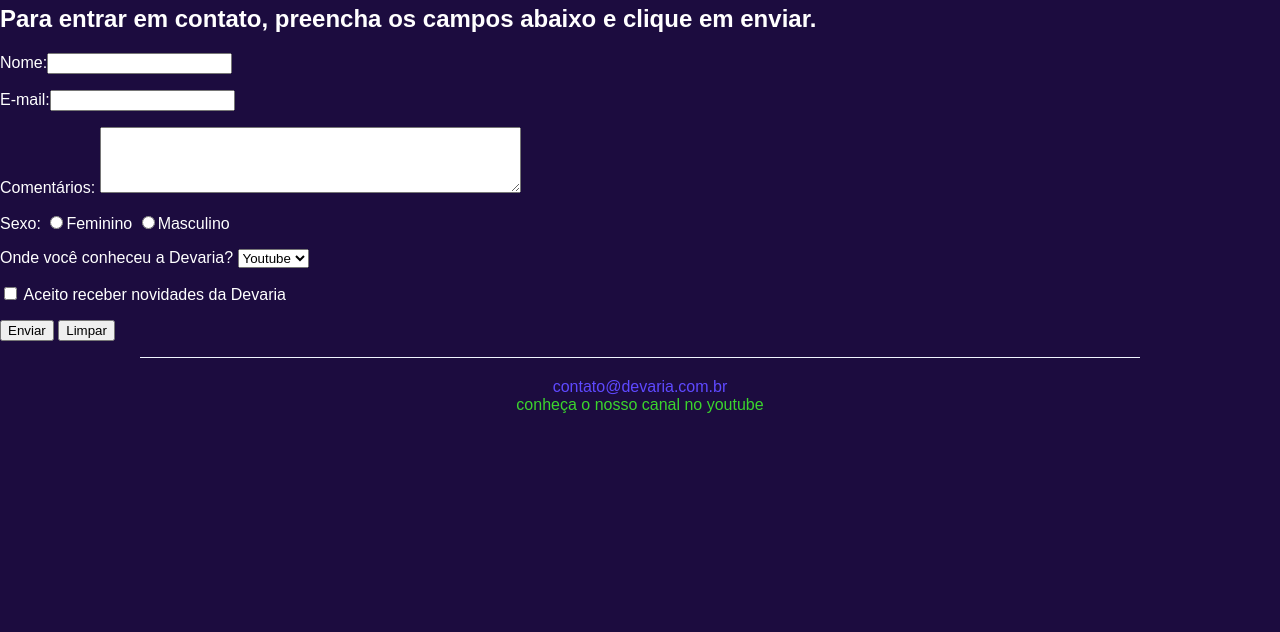
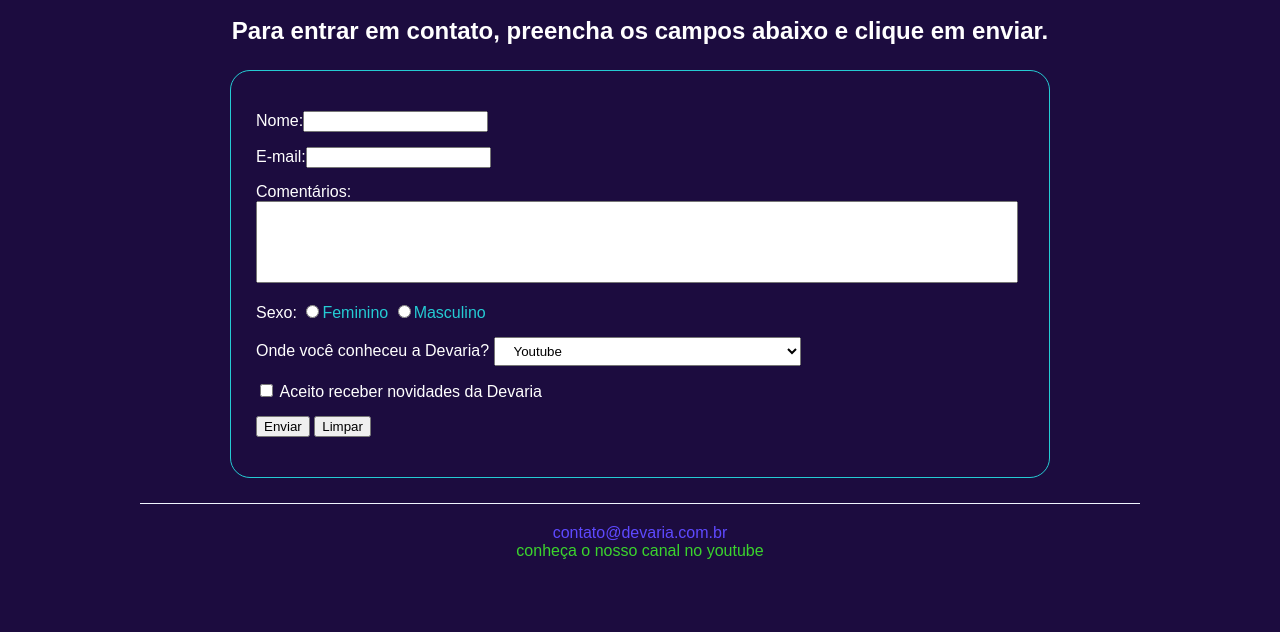
Before and after one commit to pacicco/devaria-css-aula1, a plain HTML site: page FaleConosco.html in a window 1280 px wide. Shown: the part 168-800 px from the top of the page. Drawn offline with Linux system fonts and the light colour scheme.

Commit message:
index, professores e fale conosco

```diff
--- a/FaleConosco.html
+++ b/FaleConosco.html
@@ -8,6 +8,7 @@
     <link rel="stylesheet" href="public/css/devaria.css" />
     <link rel="stylesheet" href="public/css/footer.css" />
     <link rel="stylesheet" href="public/css/header.css" />
+    <link rel="stylesheet" href="public/css/fale-conosco.css" />
 </head>
 
 <body>
@@ -25,41 +26,40 @@
         </nav>
     </header>
     <main>
-        <h1>Fale com a Devaria através dessa página.</h1>
-        <h2>Para entrar em contato, preencha os campos abaixo e clique em enviar.</h2>
-        <form action="index.html">
-            <p>
+        <h1 class="title text-center">Fale com a Devaria através dessa página.</h1>
+        <h2 class="sub-title text-center">Para entrar em contato, preencha os campos abaixo e clique em enviar.</h2>
+        <form action="index.html" class="contact-form margin-horizontal-20px">
+            <div>
                 <label>Nome:</label><input type="text" name="Nome" maxlength="70" />
-            </p>
-            <p>
+            </div>
+            <div>
                 <label>E-mail:</label><input type="text" name="Email" maxlength="150" />
-            </p>
-            <p>
+            </div>
+            <div>
                 <label>Comentários:</label>
                 <textarea name="Comentario" cols="50" rows="4"></textarea>
-            </p>
-            <p>
+            </div>
+            <div>
                 <label>Sexo:</label>
-                <input type="radio" name="Sexo" /><label>Feminino</label>
-                <input type="radio" name="Sexo" /><label>Masculino</label>
-            </p>
-            <p>
+                <input type="radio" name="Sexo" /><span>Feminino</span>
+                <input type="radio" name="Sexo" /><span>Masculino</span>
+            </div>
+            <div>
                 <label> Onde você conheceu a Devaria?</label>
                 <select name="Conheceu">
                     <option selected>Youtube</option>
                     <option>Amigos</option>
                     <option>Google</option>
                 </select>
-            </p>
-            <p>
+            </div>
+            <div>
                 <input type="checkbox" name="Aceite" value="Aceite" />
-                <label>Aceito receber novidades da Devaria</label>
-            </p>
-            <p>
+                <span>Aceito receber novidades da Devaria</span>
+            </div>
+            <div>
                 <input type="submit" name="Enviar" value="Enviar" />
-                <input type="Reset" name="Limpar" value="Limpar" />
-
-            </p>
+                <input type="reset" name="Limpar" value="Limpar" />
+            </div>
         </form>
     </main>
     <footer>
--- a/public/css/devaria.css
+++ b/public/css/devaria.css
@@ -28,6 +28,11 @@ h1.title {
     text-align: center;
 }
 
+.margin-horizontal-20px {
+    margin-left: 20px;
+    margin-right: 20px;
+}
+
 @media screen and (min-width: 992px) {
     .width-50pct-dekstop {
         width: 50% !important;
--- /dev/null
+++ b/public/css/fale-conosco.css
@@ -0,0 +1,91 @@
+.sub-title {
+    margin: 0 20px;
+}
+
+
+main .contact-form>div {
+    margin: 15px 0;
+}
+
+main.contact-form>div label {
+    display: block;
+    margin-bottom: 10px;
+}
+
+main.contact-form input,
+main .contact-form select,
+main .contact-form textarea {
+    width: 90%;
+    padding: 5px 15px;
+    outline-color: #3bd42d;
+}
+
+main .contact-form select {
+    width: 100%;
+}
+
+main .contact-form textarea {
+    resize: none;
+    padding-top: 15px;
+}
+
+main .contact-form>div input [type="radio"],
+main .contact-form>div input [type="checkbox"] {
+    width: 25px;
+}
+
+main .contact-form>div:nth-child(4) span {
+    color: #25cbd3;
+
+}
+
+main .contact-form>div input [type="submit"],
+main .contact-form>div input [type="reset"] {
+    width: 100%;
+    margin-bottom: 20px;
+    border: none;
+    text-transform: uppercase;
+    border-radius: 10px;
+    font-size: 1.1em;
+}
+
+main .contact-form>div input [type="submit"] {
+    background-color: #3bd42d;
+    padding: 10px;
+    font-weight: bold;
+}
+
+main .contact-form>div input [type="reset"] {
+    background-color: #5e49ff;
+}
+
+@media screen and (min-width:992px) {
+    main .contact-form {
+        width: 60%;
+        border: 1px solid #25cbd3;
+        border-radius: 20px;
+        padding: 25px;
+        margin: 25px auto;
+    }
+}
+
+main.contact-form input,
+main .contact-form textarea {
+    width: 95%;
+}
+
+main .contact-form select {
+    width: 40%;
+}
+
+main .contact-form>div input [type="submit"],
+main .contact-form>div input [type="reset"] {
+    width: auto;
+    padding: 10px;
+    outline: none;
+}
+
+main .contact-form>div input [type="submit"] {
+    margin-right: 20px;
+
+}
```
Also changed, not shown: public/css/fale-consco.css (deleted).
